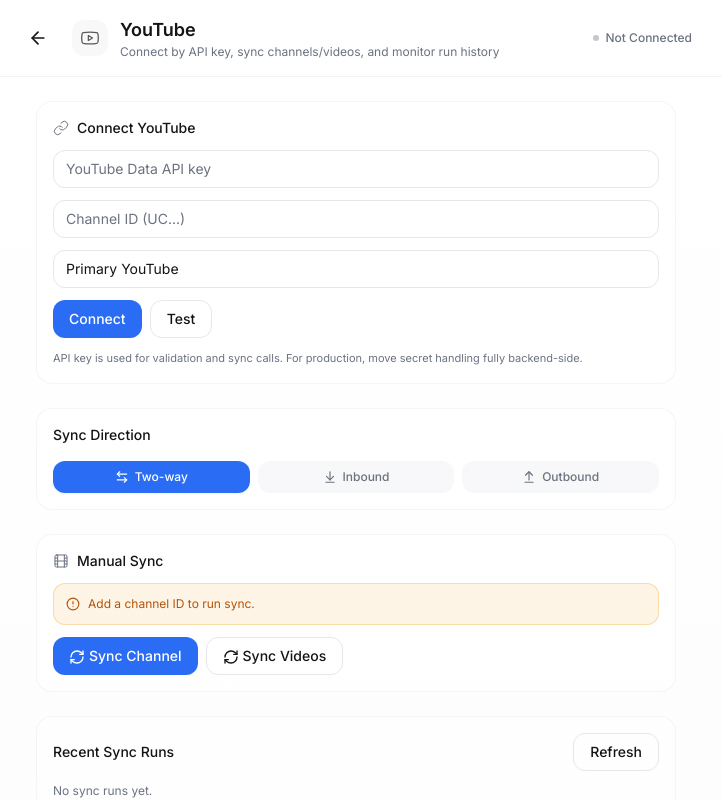
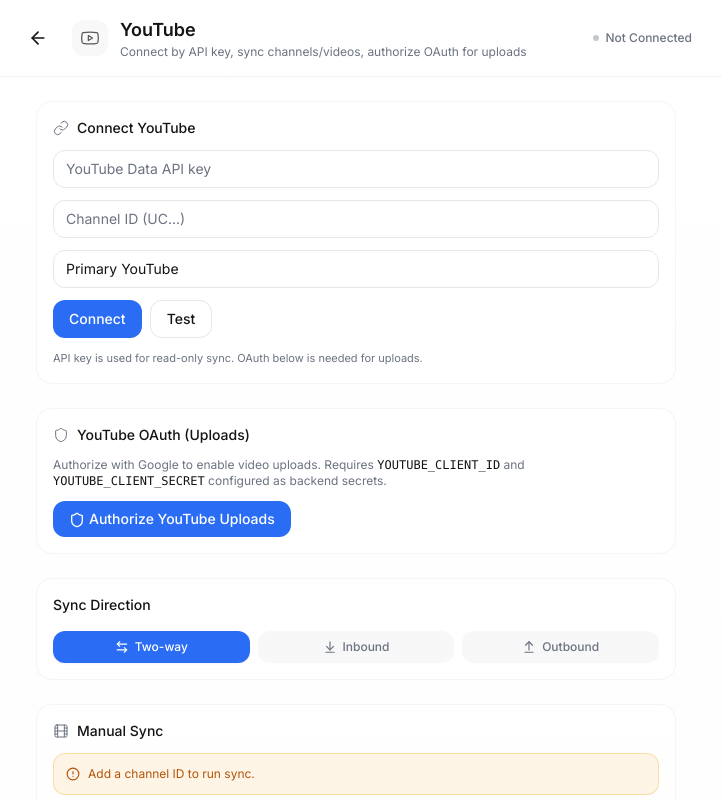
Before and after one commit to thecolinosborne/Ozlon-AI-Search, a React (Vite) app: page /integrations/youtube in a window 1280 px wide. Shown: the top 800 px of the page, without its empty margins (284-1006 px from the left). Built offline with nearby package versions, Linux system fonts and the light colour scheme; no server answers; the HTML template or start-up script is replaced by a standard one; what @capacitor-community/sqlite, @capacitor/core would draw is missing.

Commit message:
Add YouTube OAuth flow
Co-authored-by: thecolinosborne <124605697+thecolinosborne@users.noreply.github.com>

```diff
--- a/src/pages/integrations/YouTubeDetail.tsx
+++ b/src/pages/integrations/YouTubeDetail.tsx
@@ -1,5 +1,5 @@
 import { useEffect, useState } from "react";
-import { Youtube, Link as LinkIcon, RefreshCw, Film, AlertCircle, Loader2 } from "lucide-react";
+import { Youtube, Link as LinkIcon, RefreshCw, Film, AlertCircle, Loader2, Upload, Shield } from "lucide-react";
 import { toast } from "sonner";
 import { IntegrationDetailLayout } from "@/components/integrations/IntegrationDetailLayout";
 import { SyncControl } from "@/components/integrations/SyncControl";
@@ -32,6 +32,15 @@ export default function YouTubeDetail() {
   const [runs, setRuns] = useState<SyncRun[]>([]);
   const [loadingRuns, setLoadingRuns] = useState(false);
 
+  // OAuth state
+  const [oauthConnected, setOauthConnected] = useState(false);
+  const [authorizing, setAuthorizing] = useState(false);
+  const [uploadTitle, setUploadTitle] = useState("");
+  const [uploadDescription, setUploadDescription] = useState("");
+  const [uploadVideoUrl, setUploadVideoUrl] = useState("");
+  const [uploadPrivacy, setUploadPrivacy] = useState("private");
+  const [uploading, setUploading] = useState(false);
+
   const callYouTube = async (action: string, params: Record<string, unknown> = {}) => {
     const { data, error } = await supabase.functions.invoke("youtube", {
       body: { action, params },
@@ -54,10 +63,44 @@ export default function YouTubeDetail() {
     }
   };
 
+  const checkOAuthStatus = async () => {
+    try {
+      const result = await callYouTube("oauth_status");
+      setOauthConnected(!!result.oauth_connected);
+    } catch {
+      // not connected
+    }
+  };
+
   useEffect(() => {
     loadRuns();
+    checkOAuthStatus();
+
+    // Handle OAuth callback code in URL
+    const url = new URL(window.location.href);
+    const code = url.searchParams.get("code");
+    if (code) {
+      url.searchParams.delete("code");
+      url.searchParams.delete("state");
+      url.searchParams.delete("scope");
+      window.history.replaceState({}, "", url.toString());
+      handleOAuthCallback(code);
+    }
     // eslint-disable-next-line react-hooks/exhaustive-deps
   }, [settings.connectionId]);
+
+  const handleOAuthCallback = async (code: string) => {
+    try {
+      await callYouTube("oauth_callback", {
+        code,
+        redirectUri: `${window.location.origin}/integrations/youtube`,
+      });
+      setOauthConnected(true);
+      toast.success("YouTube OAuth connected — uploads enabled!");
+    } catch (e) {
+      toast.error(`OAuth failed: ${e instanceof Error ? e.message : "Unknown error"}`);
+    }
+  };
 
   const handleConnect = async () => {
     if (!apiKey.trim()) {
@@ -105,26 +148,51 @@ export default function YouTubeDetail() {
     }
   };
 
+  const handleAuthorize = async () => {
+    setAuthorizing(true);
+    try {
+      const result = await callYouTube("oauth_authorize", {
+        redirectUri: `${window.location.origin}/integrations/youtube`,
+      });
+      window.location.href = result.authUrl;
+    } catch (e) {
+      toast.error(`OAuth failed: ${e instanceof Error ? e.message : "Unknown error"}`);
+      setAuthorizing(false);
+    }
+  };
+
+  const handleUpload = async () => {
+    if (!uploadVideoUrl.trim()) {
+      toast.error("Video URL is required");
+      return;
+    }
+    setUploading(true);
+    try {
+      const result = await callYouTube("upload_video", {
+        title: uploadTitle.trim() || "Untitled",
+        description: uploadDescription.trim(),
+        privacyStatus: uploadPrivacy,
+        videoUrl: uploadVideoUrl.trim(),
+      });
+      toast.success(`Uploaded! Video ID: ${result.videoId}`);
+      setUploadTitle("");
+      setUploadDescription("");
+      setUploadVideoUrl("");
+    } catch (e) {
+      toast.error(`Upload failed: ${e instanceof Error ? e.message : "Unknown error"}`);
+    } finally {
+      setUploading(false);
+    }
+  };
+
   const runSync = async (action: "sync_channels" | "sync_videos") => {
     const connectionId = (integration.settings as { connectionId?: string }).connectionId;
-    if (!connectionId) {
-      toast.error("Connect YouTube first");
-      return;
-    }
-    if (!apiKey.trim()) {
-      toast.error("Enter API key to sync");
-      return;
-    }
-    if (!channelId.trim()) {
-      toast.error("Channel ID is required");
-      return;
-    }
+    if (!connectionId) { toast.error("Connect YouTube first"); return; }
+    if (!apiKey.trim()) { toast.error("Enter API key to sync"); return; }
+    if (!channelId.trim()) { toast.error("Channel ID is required"); return; }
 
-    if (action === "sync_channels") {
-      setSyncingChannels(true);
-    } else {
-      setSyncingVideos(true);
-    }
+    if (action === "sync_channels") setSyncingChannels(true);
+    else setSyncingVideos(true);
     setStatus("youtube", "syncing");
     try {
       const result = await callYouTube(action, {
@@ -181,7 +249,7 @@ export default function YouTubeDetail() {
   return (
     <IntegrationDetailLayout
       name="YouTube"
-      description="Connect by API key, sync channels/videos, and monitor run history"
+      description="Connect by API key, sync channels/videos, authorize OAuth for uploads"
       icon={Youtube}
       status={integration.status}
       actions={
@@ -195,53 +263,75 @@ export default function YouTubeDetail() {
         ) : undefined
       }
     >
+      {/* Connect Section */}
       <div className="p-4 rounded-2xl border border-border/40 bg-card/60 space-y-3">
         <div className="flex items-center gap-2">
           <LinkIcon className="w-4 h-4 text-muted-foreground" strokeWidth={1.5} />
           <h3 className="text-sm font-medium text-foreground">Connect YouTube</h3>
         </div>
-        <input
-          type="password"
-          value={apiKey}
-          onChange={(e) => setApiKey(e.target.value)}
-          placeholder="YouTube Data API key"
-          className={inputClass}
-        />
-        <input
-          type="text"
-          value={channelId}
-          onChange={(e) => setChannelId(e.target.value)}
-          placeholder="Channel ID (UC...)"
-          className={inputClass}
-        />
-        <input
-          type="text"
-          value={accountLabel}
-          onChange={(e) => setAccountLabel(e.target.value)}
-          placeholder="Account label"
-          className={inputClass}
-        />
+        <input type="password" value={apiKey} onChange={(e) => setApiKey(e.target.value)} placeholder="YouTube Data API key" className={inputClass} />
+        <input type="text" value={channelId} onChange={(e) => setChannelId(e.target.value)} placeholder="Channel ID (UC...)" className={inputClass} />
+        <input type="text" value={accountLabel} onChange={(e) => setAccountLabel(e.target.value)} placeholder="Account label" className={inputClass} />
         <div className="flex flex-wrap gap-2">
           <button onClick={handleConnect} disabled={connecting} className={actionBtnClass}>
-            {connecting ? <Loader2 className="w-4 h-4 animate-spin inline mr-1" /> : null}
-            Connect
+            {connecting ? <Loader2 className="w-4 h-4 animate-spin inline mr-1" /> : null}Connect
           </button>
           <button onClick={handleTestConnection} disabled={testing} className={secondaryBtnClass}>
-            {testing ? <Loader2 className="w-4 h-4 animate-spin inline mr-1" /> : null}
-            Test
+            {testing ? <Loader2 className="w-4 h-4 animate-spin inline mr-1" /> : null}Test
           </button>
         </div>
-        <p className="text-[11px] text-muted-foreground">
-          API key is used for validation and sync calls. For production, move secret handling fully backend-side.
-        </p>
+        <p className="text-[11px] text-muted-foreground">API key is used for read-only sync. OAuth below is needed for uploads.</p>
       </div>
 
-      <SyncControl
-        direction={integration.syncDirection}
-        onDirectionChange={(d) => setSyncDirection("youtube", d)}
-        lastSync={integration.lastSync}
-      />
+      {/* OAuth Section */}
+      <div className="p-4 rounded-2xl border border-border/40 bg-card/60 space-y-3">
+        <div className="flex items-center gap-2">
+          <Shield className="w-4 h-4 text-muted-foreground" strokeWidth={1.5} />
+          <h3 className="text-sm font-medium text-foreground">YouTube OAuth (Uploads)</h3>
+          {oauthConnected && (
+            <span className="ml-auto text-xs px-2 py-0.5 rounded-full bg-primary/10 text-primary font-medium">Connected</span>
+          )}
+        </div>
+        {oauthConnected ? (
+          <p className="text-xs text-muted-foreground">OAuth is active — you can upload videos below.</p>
+        ) : (
+          <>
+            <p className="text-xs text-muted-foreground">
+              Authorize with Google to enable video uploads. Requires <code className="text-foreground">YOUTUBE_CLIENT_ID</code> and <code className="text-foreground">YOUTUBE_CLIENT_SECRET</code> configured as backend secrets.
+            </p>
+            <button onClick={handleAuthorize} disabled={authorizing} className={actionBtnClass}>
+              {authorizing ? <Loader2 className="w-4 h-4 animate-spin inline mr-1" /> : <Shield className="w-4 h-4 inline mr-1" />}
+              Authorize YouTube Uploads
+            </button>
+          </>
+        )}
+      </div>
 
+      {/* Upload Section */}
+      {oauthConnected && (
+        <div className="p-4 rounded-2xl border border-border/40 bg-card/60 space-y-3">
+          <div className="flex items-center gap-2">
+            <Upload className="w-4 h-4 text-muted-foreground" strokeWidth={1.5} />
+            <h3 className="text-sm font-medium text-foreground">Upload Video</h3>
+          </div>
+          <input type="text" value={uploadVideoUrl} onChange={(e) => setUploadVideoUrl(e.target.value)} placeholder="Public video URL (https://...mp4)" className={inputClass} />
+          <input type="text" value={uploadTitle} onChange={(e) => setUploadTitle(e.target.value)} placeholder="Video title" className={inputClass} />
+          <textarea value={uploadDescription} onChange={(e) => setUploadDescription(e.target.value)} placeholder="Video description" className={cn(inputClass, "min-h-[60px]")} />
+          <select value={uploadPrivacy} onChange={(e) => setUploadPrivacy(e.target.value)} className={inputClass}>
+            <option value="private">Private</option>
+            <option value="unlisted">Unlisted</option>
+            <option value="public">Public</option>
+          </select>
+          <button onClick={handleUpload} disabled={uploading} className={actionBtnClass}>
+            {uploading ? <Loader2 className="w-4 h-4 animate-spin inline mr-1" /> : <Upload className="w-4 h-4 inline mr-1" />}
+            Upload to YouTube
+          </button>
+        </div>
+      )}
+
+      <SyncControl direction={integration.syncDirection} onDirectionChange={(d) => setSyncDirection("youtube", d)} lastSync={integration.lastSync} />
+
+      {/* Manual Sync */}
       <div className="p-4 rounded-2xl border border-border/40 bg-card/60 space-y-3">
         <div className="flex items-center gap-2">
           <Film className="w-4 h-4 text-muted-foreground" strokeWidth={1.5} />
@@ -249,28 +339,25 @@ export default function YouTubeDetail() {
         </div>
         {!channelId.trim() && (
           <div className="p-3 rounded-xl bg-amber-500/10 border border-amber-500/30 text-amber-700 dark:text-amber-300 text-xs flex items-center gap-2">
-            <AlertCircle className="w-3.5 h-3.5" />
-            Add a channel ID to run sync.
+            <AlertCircle className="w-3.5 h-3.5" />Add a channel ID to run sync.
           </div>
         )}
         <div className="flex flex-wrap gap-2">
           <button onClick={() => runSync("sync_channels")} disabled={syncingChannels} className={actionBtnClass}>
-            {syncingChannels ? <Loader2 className="w-4 h-4 animate-spin inline mr-1" /> : <RefreshCw className="w-4 h-4 inline mr-1" />}
-            Sync Channel
+            {syncingChannels ? <Loader2 className="w-4 h-4 animate-spin inline mr-1" /> : <RefreshCw className="w-4 h-4 inline mr-1" />}Sync Channel
           </button>
           <button onClick={() => runSync("sync_videos")} disabled={syncingVideos} className={secondaryBtnClass}>
-            {syncingVideos ? <Loader2 className="w-4 h-4 animate-spin inline mr-1" /> : <RefreshCw className="w-4 h-4 inline mr-1" />}
-            Sync Videos
+            {syncingVideos ? <Loader2 className="w-4 h-4 animate-spin inline mr-1" /> : <RefreshCw className="w-4 h-4 inline mr-1" />}Sync Videos
           </button>
         </div>
       </div>
 
+      {/* Sync Runs */}
       <div className="p-4 rounded-2xl border border-border/40 bg-card/60 space-y-3">
         <div className="flex items-center justify-between">
           <h3 className="text-sm font-medium text-foreground">Recent Sync Runs</h3>
           <button onClick={() => loadRuns()} className={secondaryBtnClass} disabled={loadingRuns}>
-            {loadingRuns ? <Loader2 className="w-4 h-4 animate-spin inline mr-1" /> : null}
-            Refresh
+            {loadingRuns ? <Loader2 className="w-4 h-4 animate-spin inline mr-1" /> : null}Refresh
           </button>
         </div>
         <div className="space-y-2">
```
